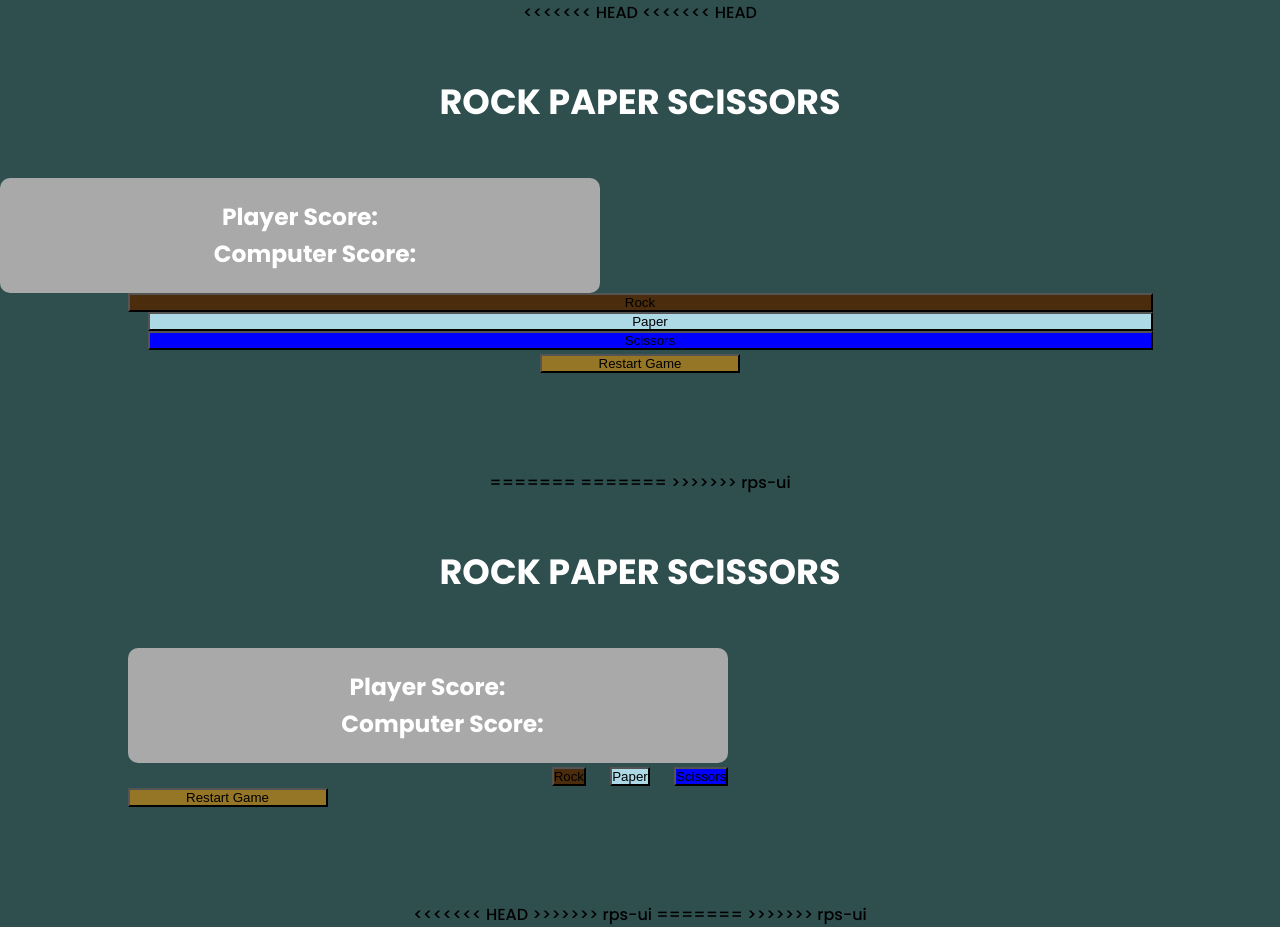
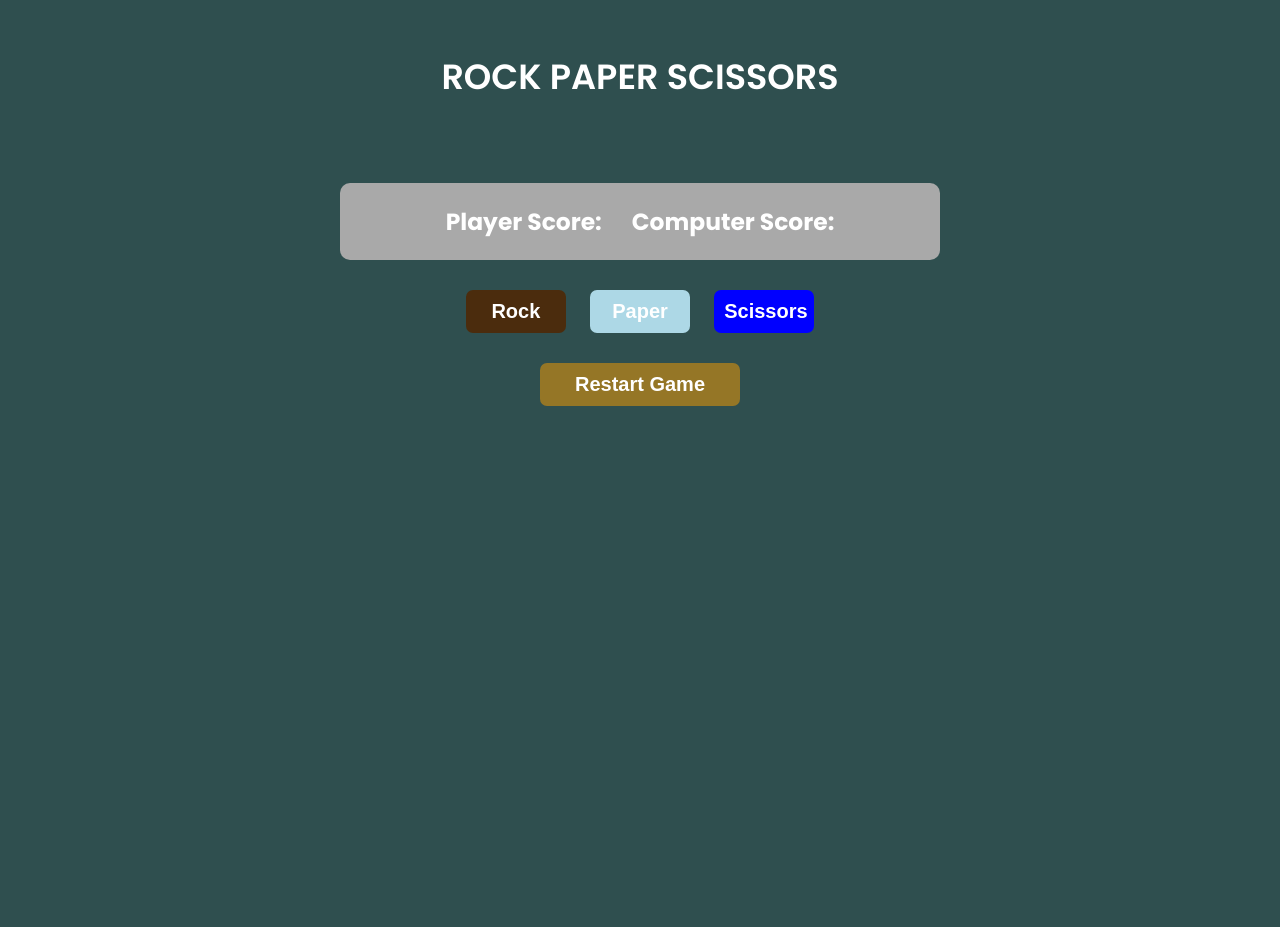
Before and after one commit to Ng1n3/Rock-Paper-Scissors-game, a plain HTML site: page index.html in a window 1280 px wide. After the commit the page ends 800 px from the top, so only its background shows below. Drawn offline with Linux system fonts and the light colour scheme.

Commit message:
Fix Vim issues from Git

```diff
--- a/index.html
+++ b/index.html
@@ -8,36 +8,6 @@
     <title>Rock Paper Scissors</title>
 </head>
 <body>
-<<<<<<< HEAD
-<<<<<<< HEAD
-    <h2>ROCK PAPER SCISSORS</h2>
-    <div class="runningScore">
-        <h3 class="player">Player Score: <span id="player-score"> </span></h3>
-        <h3 class="computer">Computer Score: <span id="computer-score"> </span></h3>
-    </div>
-
-    <div class="container">
-        <button class="rock">Rock</button>
-        <button class="paper">Paper</button>
-        <button class="scissors">Scissors</button>
-    </div>
-
-    <button class="restart" onclick="restartGame()">Restart Game</button>
-
-    <div class="wining-update">
-        <p class="winner-text"></p>
-        <div class="winner-name">
-            <h3 class="round-winner"></h3>
-        </div>
-    </div>
-
-
-    <div class="result">
-
-    </div>
-=======
-=======
->>>>>>> rps-ui
     <div class="container">
 
         <h2>ROCK PAPER SCISSORS</h2>
@@ -66,10 +36,6 @@
 
         </div>
     </div>
-<<<<<<< HEAD
->>>>>>> rps-ui
-=======
->>>>>>> rps-ui
     <!-- <div class="winner"></div> -->
     <script src="script.js"></script>
 </body>
--- a/style.css
+++ b/style.css
@@ -10,15 +10,6 @@ body {
     font-family: 'Poppins', sans-serif;
     text-align: center;
     background-color: darkslategray;
-<<<<<<< HEAD
-<<<<<<< HEAD
-}
-
-h2 {
-    margin-top: 50px;
-=======
-=======
->>>>>>> rps-ui
     margin: 0 auto;
 
 }
@@ -34,10 +25,6 @@ h2 {
 h2 {
     width: 450px;
     margin: 50px auto;
-<<<<<<< HEAD
->>>>>>> rps-ui
-=======
->>>>>>> rps-ui
     font-weight: 600;
     font-size: 35px;
     color: white;
@@ -45,16 +32,8 @@ h2 {
 }
 
 .runningScore {
-<<<<<<< HEAD
-<<<<<<< HEAD
-=======
     display: flex;
     justify-content: center;
->>>>>>> rps-ui
-=======
-    display: flex;
-    justify-content: center;
->>>>>>> rps-ui
     margin: 30px auto;;
     padding: 20px 10px;
     width: 600px;
@@ -70,16 +49,6 @@ h2 {
     margin-left: 30px;
 }
 
-<<<<<<< HEAD
-<<<<<<< HEAD
-.container {
-
-}
-
-=======
->>>>>>> rps-ui
-=======
->>>>>>> rps-ui
 button {
     width: 100px;
     font-size: 20px;
@@ -129,14 +98,7 @@ button {
 }
 
 .restart{
-<<<<<<< HEAD
-<<<<<<< HEAD
-=======
     align-self: center;
->>>>>>> rps-ui
-=======
-    align-self: center;
->>>>>>> rps-ui
     margin-top: 30px;
     background-color: rgb(149, 118, 38);
     width: 200px;
@@ -160,28 +122,11 @@ button {
     font-size: 20px;
     height: 35px;
     margin: 30px auto;
-<<<<<<< HEAD
-<<<<<<< HEAD
-    border: none;
-    border-radius: 10px;
-=======
->>>>>>> rps-ui
-=======
->>>>>>> rps-ui
     justify-self: center;
     color: white;
 }
 
 .round-winner {
-<<<<<<< HEAD
-<<<<<<< HEAD
-    font-size: 30px;
-    color: white;
-}
-
-=======
-=======
->>>>>>> rps-ui
     font-size: 25px;
     color: white;
 }
@@ -287,8 +232,3 @@ button {
         margin: 30px auto;
     }
 }
-
-<<<<<<< HEAD
->>>>>>> rps-ui
-=======
->>>>>>> rps-ui
```
